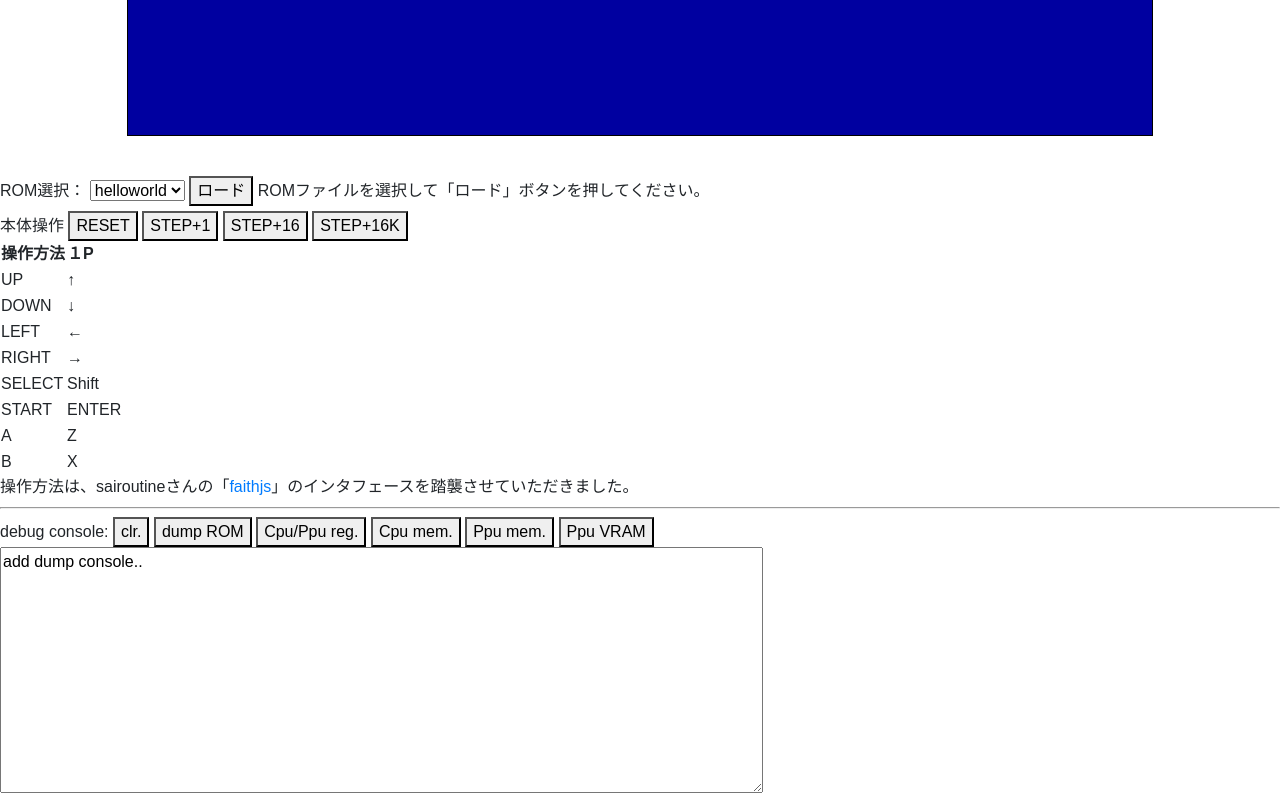
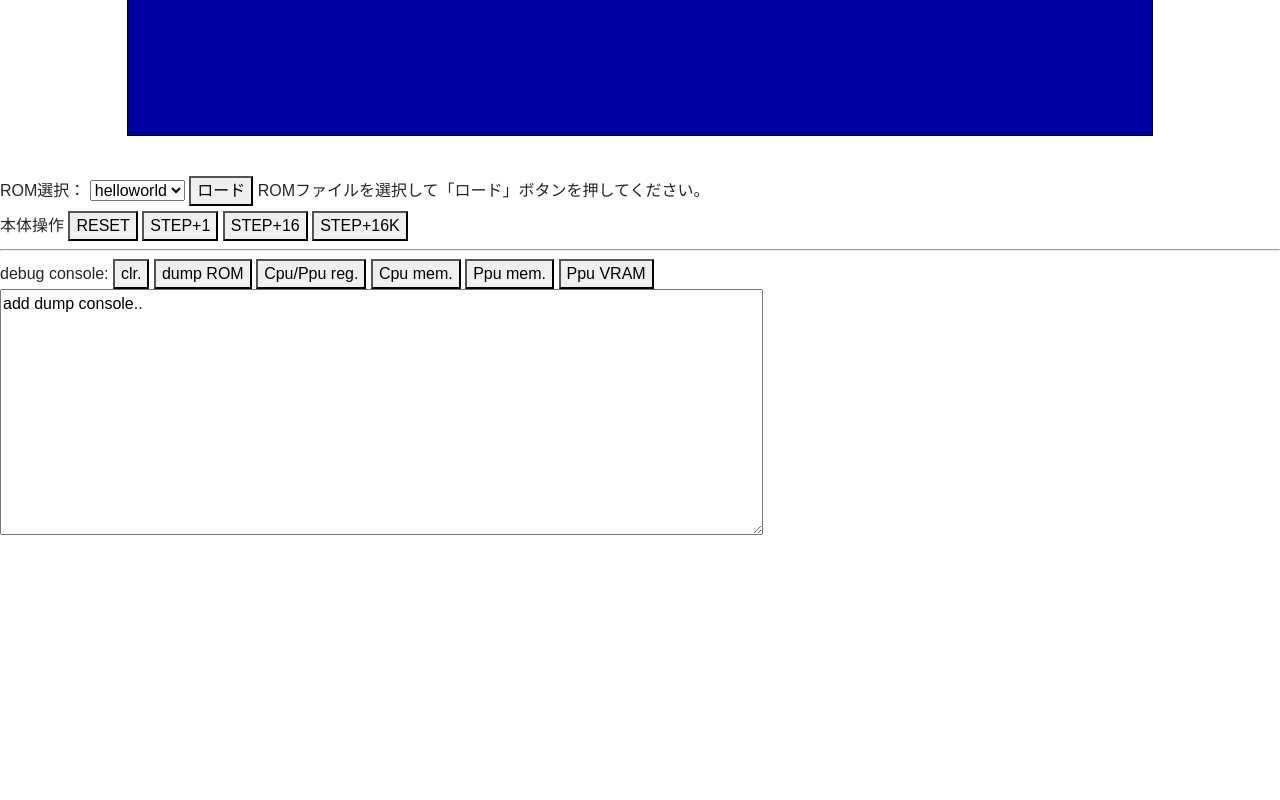
Before and after one commit to sgtao/2208_trial_nesjs, a website built with webpack: page docs/index.html in a window 1280 px wide. Shown: the part 975-1775 px from the top of the page. After the commit the page ends 1517 px from the top, so only its background shows below. Built offline with nearby package versions, Linux system fonts and the light colour scheme.

Commit message:
update Ppu for start with vRam clear, and modify index.html

```diff
--- a/docs/index.html
+++ b/docs/index.html
@@ -32,51 +32,6 @@
             <button id="nes_step16">STEP+16</button>
             <button id="nes_step16K">STEP+16K</button>
         </div>
-        <div class="gamepad">
-            <table>
-                <thead>
-                    <th>操作方法</th>
-                    <th>１P</th>
-                    <tbody>
-                        <tr>
-                            <td>UP</td>
-                            <td>↑</td>
-                        </tr>
-                        <tr>
-                            <td>DOWN</td>
-                            <td>↓</td>
-                        </tr>
-                        <tr>
-                            <td>LEFT</td>
-                            <td>←</td>
-                        </tr>
-                        <tr>
-                            <td>RIGHT</td>
-                            <td>→</td>
-                        </tr>
-                        <tr>
-                            <td>SELECT</td>
-                            <td>Shift</td>
-                        </tr>
-                        <tr>
-                            <td>START</td>
-                            <td>ENTER</td>
-                        </tr>
-                        <tr>
-                            <td>A</td>
-                            <td>Z</td>
-                        </tr>
-                        <tr>
-                            <td>B</td>
-                            <td>X</td>
-                        </tr>
-                    </tbody>
-                </thead>
-            </table>
-        </div>
-        <div class="supplements">
-            <span>操作方法は、sairoutineさんの「<a href="https://sairoutine.github.io/faithjs/public/" target="_blank" rel="noopener noreferrer">faithjs</a>」のインタフェースを踏襲させていただきました。</span>
-        </div>
         <hr>
         <div>
             <div class="dbg_label">
--- a/src/NES/Ppu.js
+++ b/src/NES/Ppu.js
@@ -92,6 +92,7 @@ class Ppu {
   InitPpu() {
     // console.dir(this.ppustatus);
     this.ppustatus.store(0x80);
+    this.vRam.clear();
   }
   /**
    *
--- a/src/style.scss
+++ b/src/style.scss
@@ -1 +1,4 @@
+@import "styles/vendors/bootstrap-reboot.css";
+
+
 @import "styles/scss/breakpoints/base";
```
Also changed, not shown: src/index.html (+0 -45 lines), docs/main.js.
